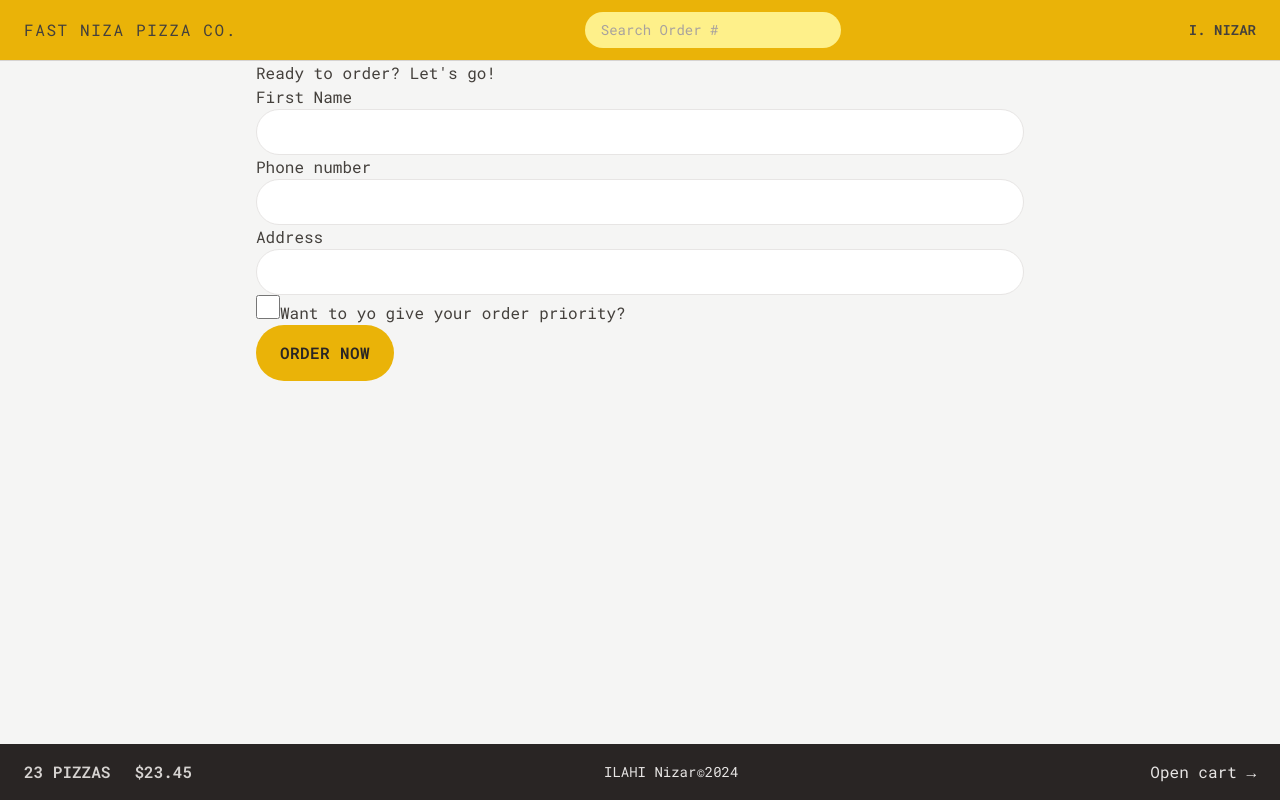
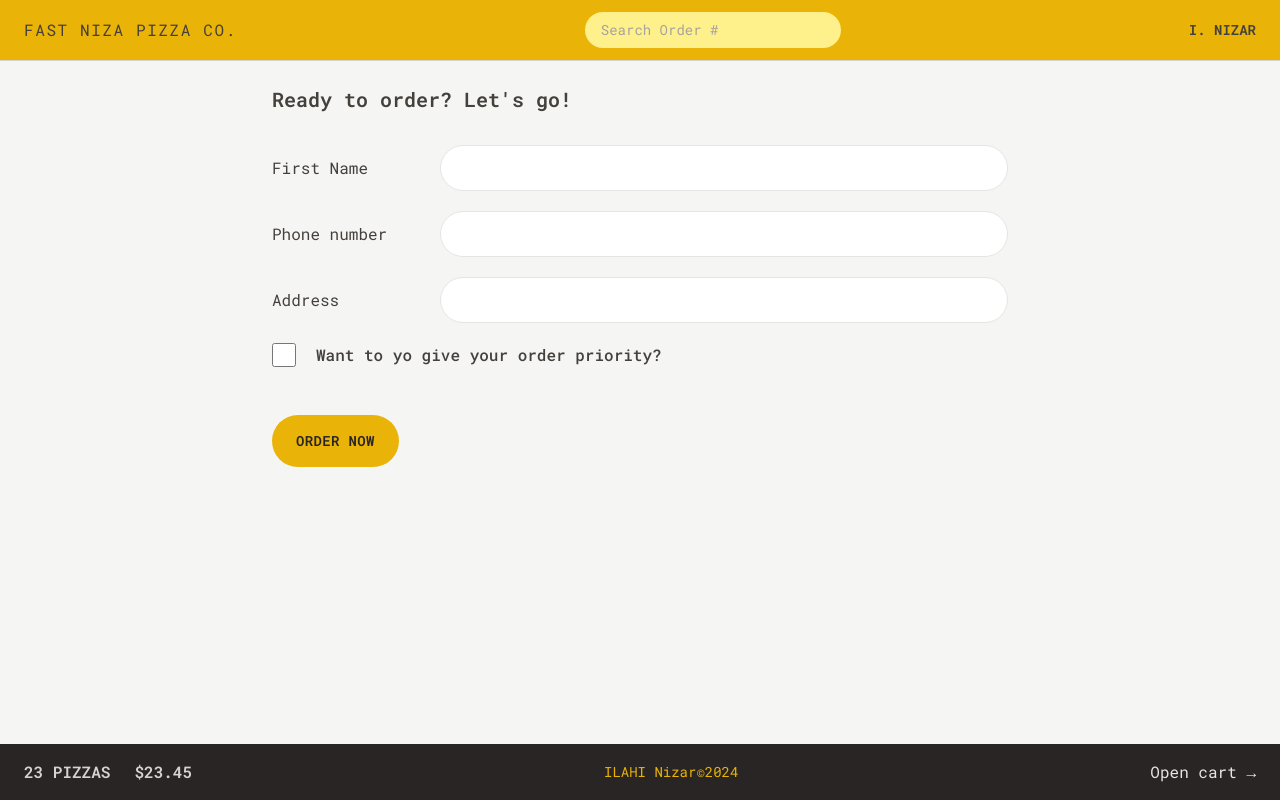
Before and after one commit to nizar-ing/fast-pizza, a React (Vite) app: page /order/new in a window 1280 px wide. Built offline with nearby package versions, Linux system fonts and the light colour scheme.

Commit message:
styling the Order Form.

```diff
--- a/src/features/cart/CartOverview.jsx
+++ b/src/features/cart/CartOverview.jsx
@@ -7,7 +7,9 @@
         <span>23 pizzas</span>
         <span>$23.45</span>
       </p>
-      <p className="space-x-2 text-xs md:text-sm">ILAHI Nizar&copy;2024</p>
+      <p className="space-x-2 text-xs text-yellow-500 md:text-sm">
+        ILAHI Nizar&copy;2024
+      </p>
       <Link to="/cart">Open cart &rarr;</Link>
     </div>
   );
--- a/src/features/order/CreateOrder.jsx
+++ b/src/features/order/CreateOrder.jsx
@@ -41,45 +41,58 @@
   const cart = fakeCart;
 
   return (
-    <div>
-      <h2>Ready to order? Let's go!</h2>
+    <div className="px-4 py-6">
+      <h2 className="mb-8 text-xl font-semibold">Ready to order? Let's go!</h2>
 
+      {/* <Form method="POST" action="/order/new"> */}
       <Form method="POST">
-        {" "}
-        {/* implicitly => action='/order/new' ---> that means the route that provide this current component */}
-        <div>
-          <label>First Name</label>
-          <input className="input" type="text" name="customer" required />
+        <div className="mb-5 flex flex-col gap-2 sm:flex-row sm:items-center">
+          <label className="sm:basis-40">First Name</label>
+          <input className="input grow" type="text" name="customer" required />
         </div>
-        <div>
-          <label>Phone number</label>
-          <div>
-            <input className="input" type="tel" name="phone" required />
-          </div>
-          {formErrors?.phone && <p>{formErrors.phone}</p>}
-        </div>
-        <div>
-          <label>Address</label>
-          <div>
-            <input className="input" type="text" name="address" required />
+
+        <div className="mb-5 flex flex-col gap-2 sm:flex-row sm:items-center">
+          <label className="sm:basis-40">Phone number</label>
+          <div className="grow">
+            <input className="input w-full" type="tel" name="phone" required />
+            {formErrors?.phone && (
+              <p className="mt-2 rounded-md bg-red-100 p-2 text-xs text-red-700">
+                {formErrors.phone}
+              </p>
+            )}
           </div>
         </div>
-        <div>
+
+        <div className="mb-5 flex flex-col gap-2 sm:flex-row sm:items-center">
+          <label className="sm:basis-40">Address</label>
+          <div className="grow">
+            <input
+              className="input w-full"
+              type="text"
+              name="address"
+              required
+            />
+          </div>
+        </div>
+
+        <div className="mb-12 flex items-center gap-5">
           <input
+            className="h-6 w-6 accent-yellow-400 focus:outline-none focus:ring focus:ring-yellow-400 focus:ring-offset-2"
             type="checkbox"
             name="priority"
             id="priority"
-            className="h-6 w-6 accent-yellow-500 focus:outline-none focus:ring
-              focus:ring-yellow-400 focus:ring-offset-2"
             // value={withPriority}
             // onChange={(e) => setWithPriority(e.target.checked)}
           />
-          <label htmlFor="priority">Want to yo give your order priority?</label>
+          <label htmlFor="priority" className="font-medium">
+            Want to yo give your order priority?
+          </label>
         </div>
+
         <div>
           <input type="hidden" name="cart" value={JSON.stringify(cart)} />
-          <Button type="primary" disabled={isSubmitting}>
-            {isSubmitting ? "Placing Order" : "Order now"}
+          <Button disabled={isSubmitting} type="primary">
+            {isSubmitting ? "Placing order...." : "Order now"}
           </Button>
         </div>
       </Form>
--- a/src/index.css
+++ b/src/index.css
@@ -4,7 +4,7 @@
 
 @layer components{
   .input{
-    @apply w-full rounded-full border border-stone-200 px-4 py-2 text-sm transition-all placeholder:text-stone-400
+    @apply rounded-full border border-stone-200 px-4 py-2 text-sm transition-all placeholder:text-stone-400
     focus:outline-none focus:ring focus:ring-yellow-500 md:px-6 md:py-3;
   }
   /* https://dev.to/afif/i-made-100-css-loaders-for-your-next-project-4eje */
--- a/src/ui/Button.jsx
+++ b/src/ui/Button.jsx
@@ -2,7 +2,7 @@
 
 export function Button({ children, disabled, to, type }) {
   const base =
-    "inline-block rounded-full bg-yellow-500 font-semibold uppercase tracking-wide text-stone-800\n" +
+    "inline-block text-sm rounded-full bg-yellow-500 font-semibold uppercase tracking-wide text-stone-800\n" +
     "             transition-colors duration-300 hover:bg-yellow-400 focus:bg-yellow-400 focus:outline-none focus:ring\n" +
     "              focus:ring-yellow-400 focus:ring-offset-2 disabled:cursor-not-allowed";
 
```
Also changed, not shown: index.html (+2 -2 lines).
